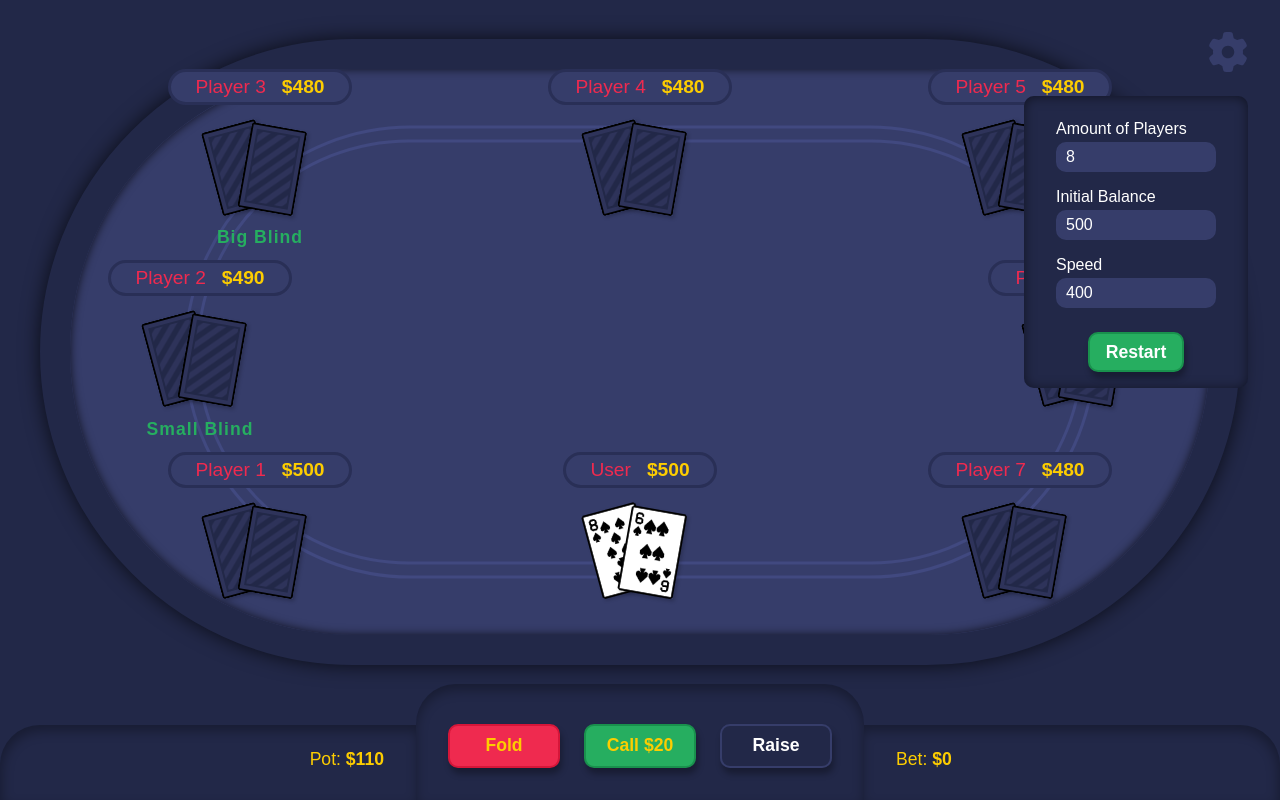
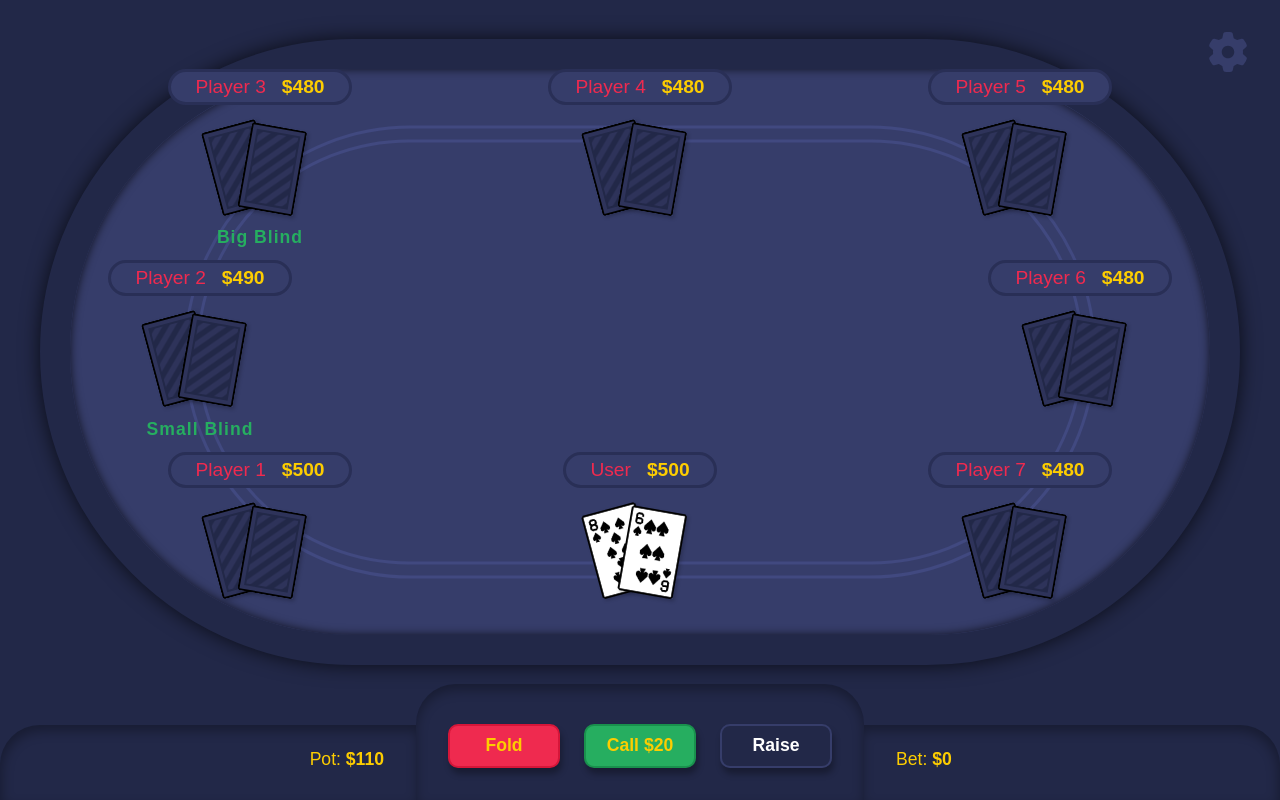
Before and after one commit to Kulizon/TexasHoldem, a React (Create React App) app: page / in a window 1280 px wide. Built offline with nearby package versions, Linux system fonts and the light colour scheme.

Commit message:
Fix menu being initially open

```diff
--- a/src/components/Options/Options.tsx
+++ b/src/components/Options/Options.tsx
@@ -12,7 +12,7 @@ import styles from "./Options.module.scss";
 const Options = () => {
   const dispatch = useDispatch();
 
-  const [isMenuOpen, setIsMenuOpen] = useState(true);
+  const [isMenuOpen, setIsMenuOpen] = useState(false);
   const { amountOfPlayers, speed, initialBalance } = useSelector((state: { main: MainState }) => state.main);
 
   const submitHandler = (e: any) => {
```
